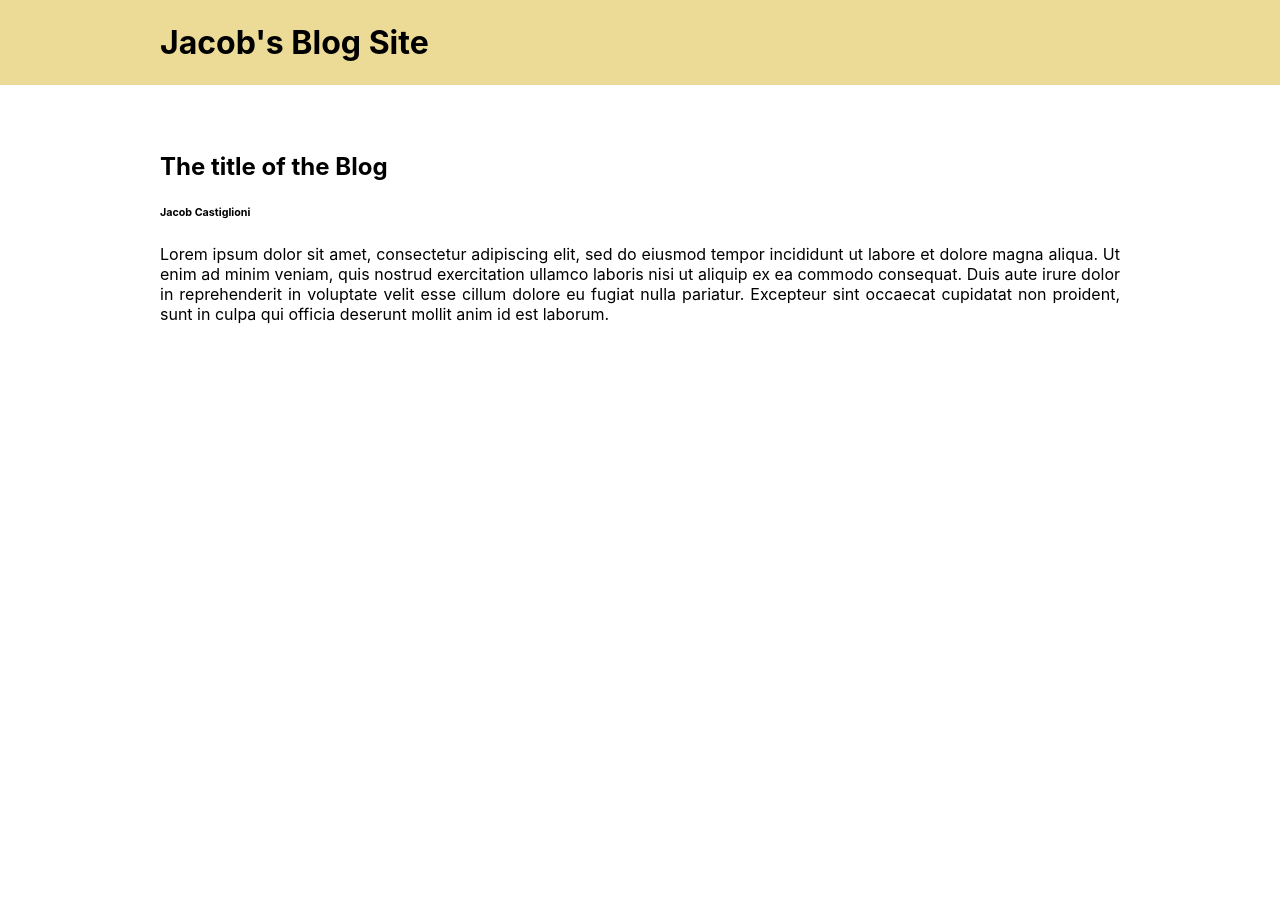
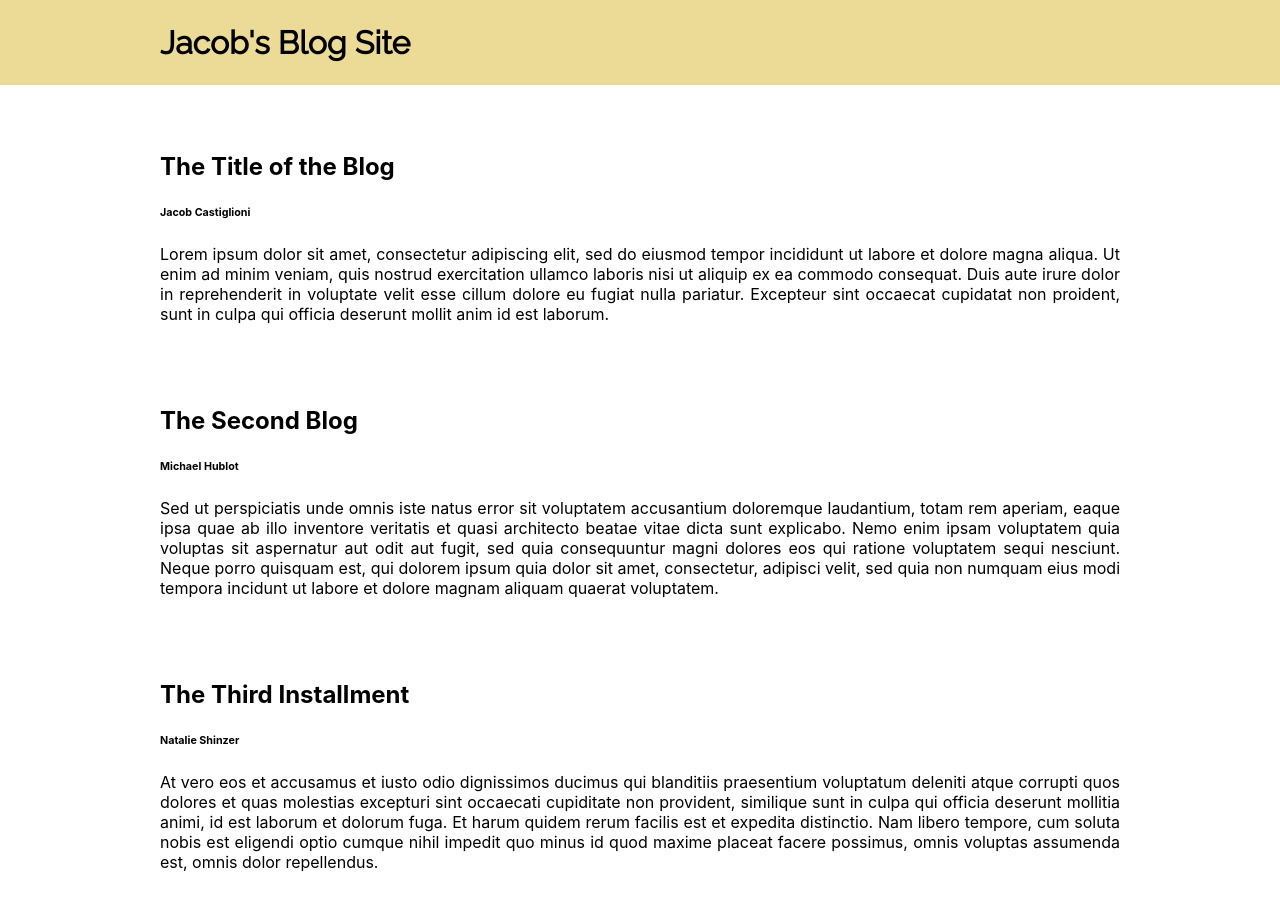
Before and after one commit to jxcastiglioni/blog, a React (Create React App) app: page / in a window 1280 px wide. Before the commit the page ends 800 px from the top, so only its background shows below. Built offline with nearby package versions, Linux system fonts and the light colour scheme.

Commit message:
added map fuction for blogs

```diff
--- a/src/App.jsx
+++ b/src/App.jsx
@@ -6,15 +6,28 @@ function App() {
   // const [title, setTitle] = useState('');
   // const [author, setAuthor] = useState('');
   // const [likes, setLikes] = useState(0);
-  const info = {
-    title: 'The title of the Blog',
-    author: 'Jacob Castiglioni',
-    body: 'Lorem ipsum dolor sit amet, consectetur adipiscing elit, sed do eiusmod tempor incididunt ut labore et dolore magna aliqua. Ut enim ad minim veniam, quis nostrud exercitation ullamco laboris nisi ut aliquip ex ea commodo consequat. Duis aute irure dolor in reprehenderit in voluptate velit esse cillum dolore eu fugiat nulla pariatur. Excepteur sint occaecat cupidatat non proident, sunt in culpa qui officia deserunt mollit anim id est laborum.',
-  };
+  const info = [
+    {
+      title: 'The Title of the Blog',
+      author: 'Jacob Castiglioni',
+      body: 'Lorem ipsum dolor sit amet, consectetur adipiscing elit, sed do eiusmod tempor incididunt ut labore et dolore magna aliqua. Ut enim ad minim veniam, quis nostrud exercitation ullamco laboris nisi ut aliquip ex ea commodo consequat. Duis aute irure dolor in reprehenderit in voluptate velit esse cillum dolore eu fugiat nulla pariatur. Excepteur sint occaecat cupidatat non proident, sunt in culpa qui officia deserunt mollit anim id est laborum.',
+    },
+    {
+      title: 'The Second Blog',
+      author: 'Michael Hublot',
+      body: 'Sed ut perspiciatis unde omnis iste natus error sit voluptatem accusantium doloremque laudantium, totam rem aperiam, eaque ipsa quae ab illo inventore veritatis et quasi architecto beatae vitae dicta sunt explicabo. Nemo enim ipsam voluptatem quia voluptas sit aspernatur aut odit aut fugit, sed quia consequuntur magni dolores eos qui ratione voluptatem sequi nesciunt. Neque porro quisquam est, qui dolorem ipsum quia dolor sit amet, consectetur, adipisci velit, sed quia non numquam eius modi tempora incidunt ut labore et dolore magnam aliquam quaerat voluptatem.'
+    },
+    {
+      title: 'The Third Installment',
+      author: 'Natalie Shinzer',
+      body: 'At vero eos et accusamus et iusto odio dignissimos ducimus qui blanditiis praesentium voluptatum deleniti atque corrupti quos dolores et quas molestias excepturi sint occaecati cupiditate non provident, similique sunt in culpa qui officia deserunt mollitia animi, id est laborum et dolorum fuga. Et harum quidem rerum facilis est et expedita distinctio. Nam libero tempore, cum soluta nobis est eligendi optio cumque nihil impedit quo minus id quod maxime placeat facere possimus, omnis voluptas assumenda est, omnis dolor repellendus.'
+    }
+  ]
+
   return (
     <div>
       <Header siteTitle="Jacob's Blog Site" />
-      <Blog title={info.title} body={info.body} author={info.author} />
+      {info.map(art => <Blog article={art} />)}
     </div>
   );
 }
--- a/src/components/Blog.jsx
+++ b/src/components/Blog.jsx
@@ -1,7 +1,7 @@
 import React from 'react';
 import PropTypes from 'prop-types';
 
-const Blog = ({ title, body, author }) => (
+const Blog = ({ article }) => (
 
     <div
     style={{
@@ -10,21 +10,19 @@ const Blog = ({ title, body, author }) => (
         padding: `1.45rem 1.0875rem`,
       }}>
            <article>
-    <h2>{title}</h2>
-    <h6>{author}</h6>
+    <h2>{article.title}</h2>
+    <h6>{article.author}</h6>
 
     <p style={{
         textAlign:'justify'
     }}>
-        {body}</p>
+        {article.body}</p>
   </article>
    </div>
 );
 
 Blog.propTypes = {
-  title: PropTypes.string.isRequired,
-  author: PropTypes.string.isRequired,
-  body: PropTypes.string.isRequired,
+  article: PropTypes.arrayOf(PropTypes.string.isRequired)
 };
 
 export default Blog;
--- a/src/components/Header.jsx
+++ b/src/components/Header.jsx
@@ -27,12 +27,15 @@ const Header = ({ siteTitle }) => (
         padding: `1.45rem 1.0875rem`,
       }}
     >
+    <link href='https://fonts.googleapis.com/css?family=Raleway' rel='stylesheet'></link>
+
       <h1 style={{ margin: 0 }}>
         <Link
           to="/"
           style={{
             color: `black`,
             textDecoration: `none`,
+            fontFamily: 'Raleway'
           }}
         >
           {siteTitle}
```
